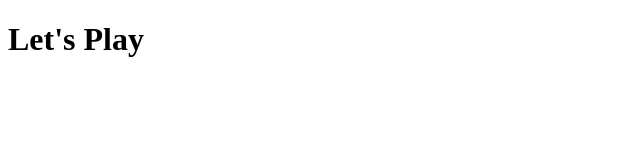
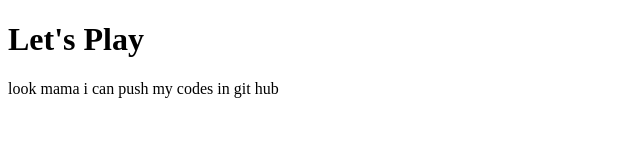
Before and after one commit to Mashu140/my-first-website, a plain HTML site: page index.html in a window 1280 px wide. Shown: the whole page, without its empty margins (0-640 px from the left). Drawn offline with Linux system fonts and the light colour scheme.

Commit message:
learn github

```diff
--- a/index.html
+++ b/index.html
@@ -8,5 +8,6 @@
 </head>
 <body>
     <h1>Let's Play</h1>
+    look mama i can push my codes in git hub
 </body>
 </html>
```
